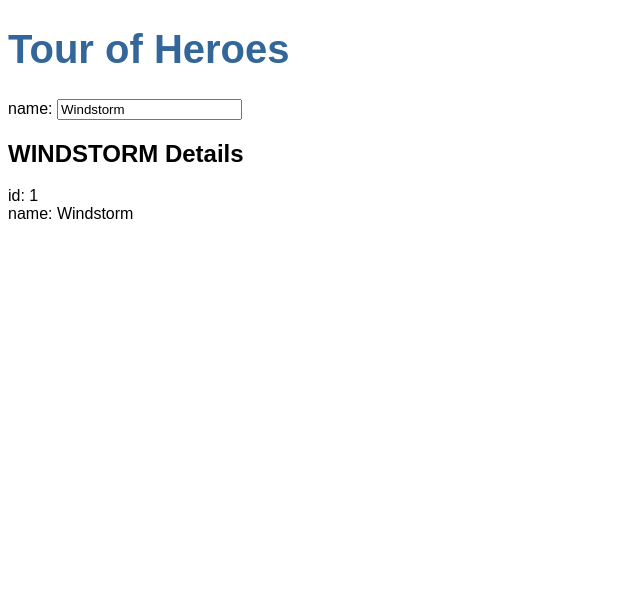
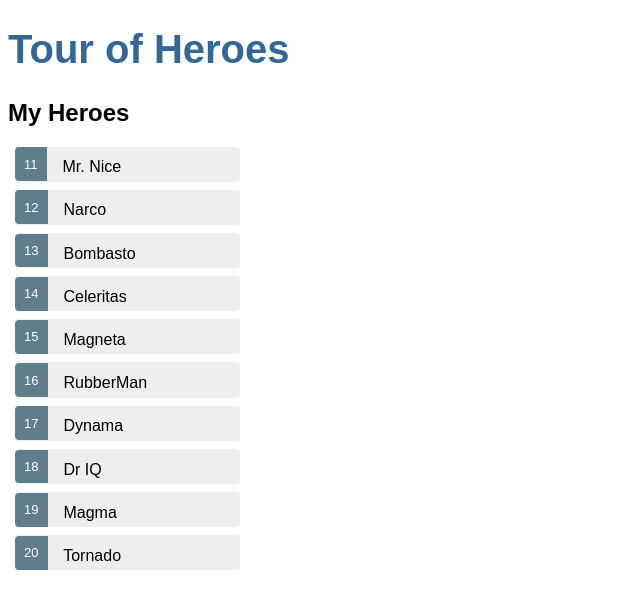
Before and after one commit to weslaty/angular-tour-of-heroes, an Angular app: page / in a window 1280 px wide. Shown: the top 608 px of the page, without its empty margins (0-640 px from the left). Built offline with nearby package versions, Linux system fonts and the light colour scheme.

Commit message:
Displaying a list

```diff
--- a/src/app/heroes/heroes.component.css
+++ b/src/app/heroes/heroes.component.css
@@ -0,0 +1,48 @@
+/* HeroesComponent's private CSS styles */
+.selected {
+    background-color: #CFD8DC !important;
+    color: white;
+  }
+  .heroes {
+    margin: 0 0 2em 0;
+    list-style-type: none;
+    padding: 0;
+    width: 15em;
+  }
+  .heroes li {
+    cursor: pointer;
+    position: relative;
+    left: 0;
+    background-color: #EEE;
+    margin: .5em;
+    padding: .3em 0;
+    height: 1.6em;
+    border-radius: 4px;
+  }
+  .heroes li.selected:hover {
+    background-color: #BBD8DC !important;
+    color: white;
+  }
+  .heroes li:hover {
+    color: #607D8B;
+    background-color: #DDD;
+    left: .1em;
+  }
+  .heroes .text {
+    position: relative;
+    top: -3px;
+  }
+  .heroes .badge {
+    display: inline-block;
+    font-size: small;
+    color: white;
+    padding: 0.8em 0.7em 0 0.7em;
+    background-color: #607D8B;
+    line-height: 1em;
+    position: relative;
+    left: -1px;
+    top: -4px;
+    height: 1.8em;
+    margin-right: .8em;
+    border-radius: 4px 0 0 4px;
+  }
--- a/src/app/heroes/heroes.component.html
+++ b/src/app/heroes/heroes.component.html
@@ -1,9 +1,18 @@
-<div>
+<h2>My Heroes</h2>
+<ul class="heroes">
+  <li *ngFor="let hero of heroes" (click)="onSelect(hero)" [class.selected]="hero === selectedHero">
+    <span class="badge">{{hero.id}}</span> {{hero.name}}
+  </li>
+</ul>
+
+<div *ngIf="selectedHero">
+  <div>
     <label>name:
-      <input [(ngModel)]="hero.name" placeholder="name">
+      <input [(ngModel)]="selectedHero.name" placeholder="name">
     </label>
   </div>
 
-<h2>{{hero.name | uppercase}} Details</h2>
-<div><span>id: </span>{{hero.id}}</div>
-<div><span>name: </span>{{hero.name}}</div>
+  <h2>{{selectedHero.name | uppercase}} Details</h2>
+  <div><span>id: </span>{{selectedHero.id}}</div>
+  <div><span>name: </span>{{selectedHero.name}}</div>
+</div>
--- a/src/app/heroes/heroes.component.ts
+++ b/src/app/heroes/heroes.component.ts
@@ -1,5 +1,8 @@
 import { Component, OnInit } from '@angular/core';
+
 import { Hero } from '../hero';
+import { HEROES } from '../mock-heroes';
+
 
 @Component({
   selector: 'app-heroes',
@@ -7,15 +10,20 @@
   styleUrls: ['./heroes.component.css']
 })
 export class HeroesComponent implements OnInit {
-
+  heroes = HEROES;
   hero: Hero = {
     id: 1,
     name: 'Windstorm'
-  }
+  };
+  selectedHero: Hero;
 
   constructor() { }
 
   ngOnInit() {
   }
 
+  onSelect(hero: Hero): void {
+    this.selectedHero = hero;
+  }
+
 }
--- /dev/null
+++ b/src/app/mock-heroes.ts
@@ -0,0 +1,14 @@
+import { Hero } from './hero';
+
+export const HEROES: Hero[] = [
+  { id: 11, name: 'Mr. Nice' },
+  { id: 12, name: 'Narco' },
+  { id: 13, name: 'Bombasto' },
+  { id: 14, name: 'Celeritas' },
+  { id: 15, name: 'Magneta' },
+  { id: 16, name: 'RubberMan' },
+  { id: 17, name: 'Dynama' },
+  { id: 18, name: 'Dr IQ' },
+  { id: 19, name: 'Magma' },
+  { id: 20, name: 'Tornado' }
+];
```
